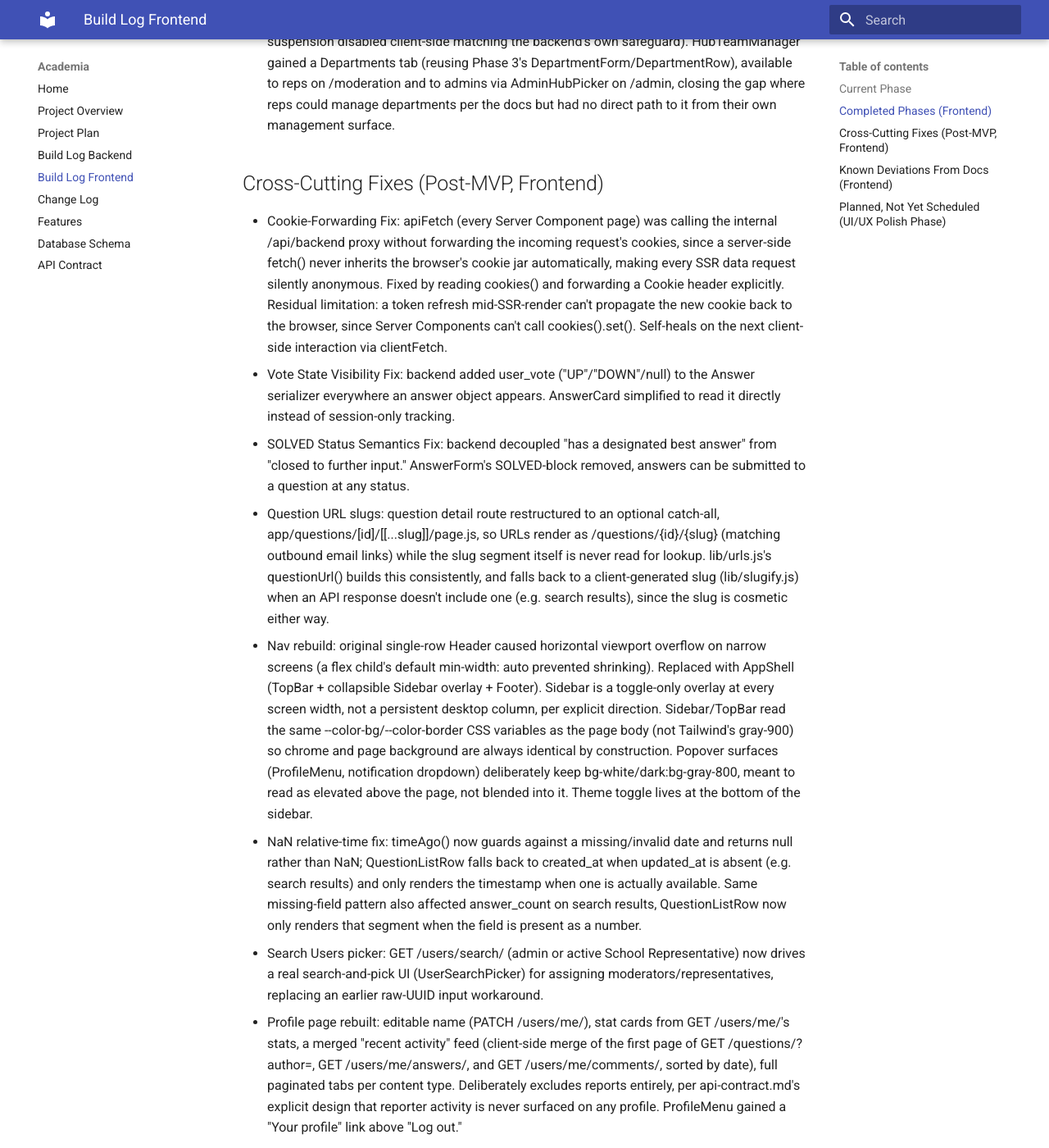
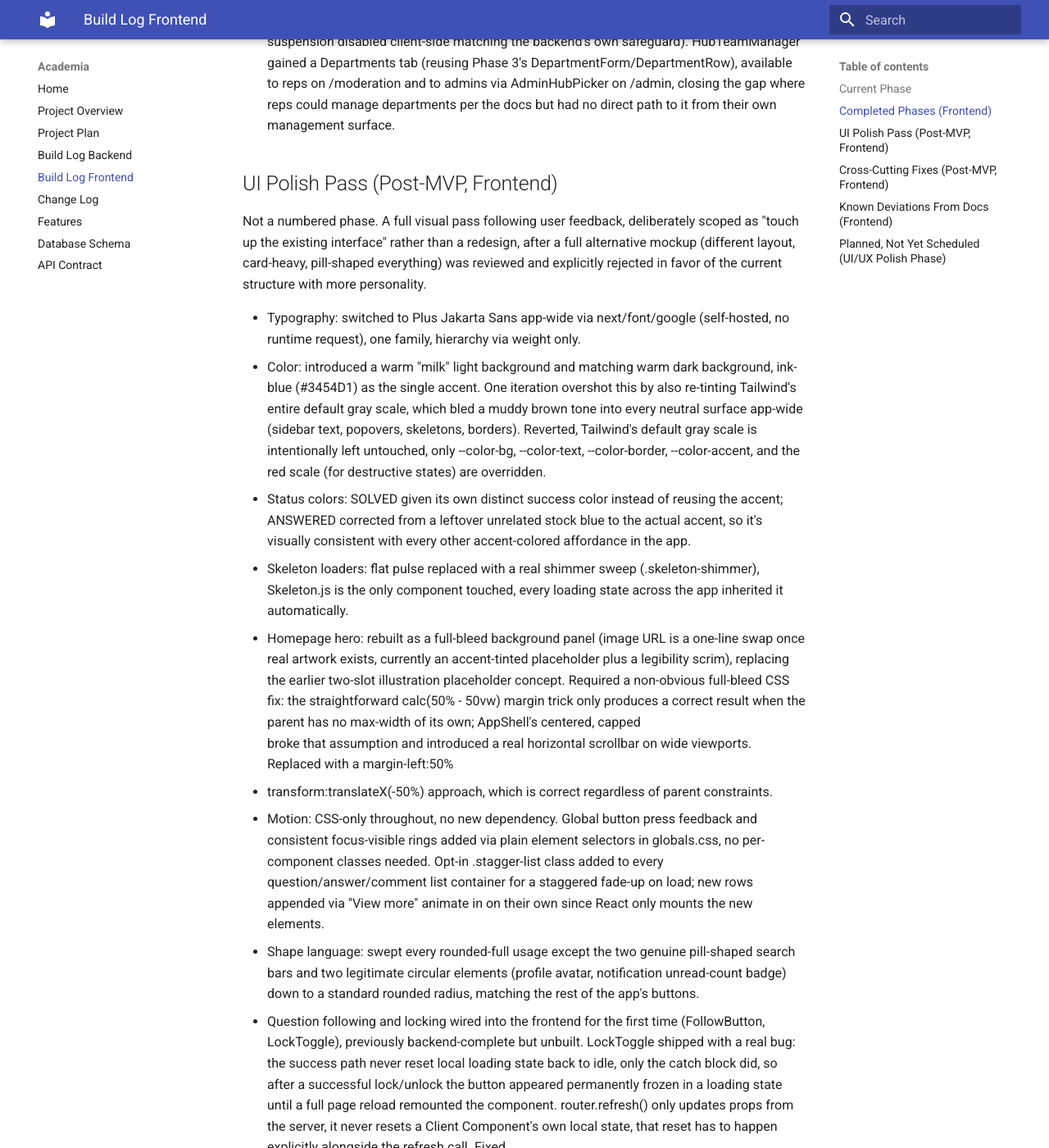
Before and after one commit to brandnova/academia, an MkDocs documentation site: the page built from docs/docs/BUILD_LOG_FRONTEND.md, in a window 1280 px wide and 1400 px high, scrolled down 1880 px. Shown: the whole window at 82% size. Built offline with MkDocs 1.6.1 and Material for MkDocs 9.7.7, drawn with Linux system fonts in a browser that asks for light colours; some of the changed text lies outside the part shown.

Commit message:
feat: complete frontend development, enhance metadata generation, and add sitemap and robots functionality

```diff
--- a/docs/docs/BUILD_LOG_FRONTEND.md
+++ b/docs/docs/BUILD_LOG_FRONTEND.md
@@ -75,6 +75,67 @@ of low-priority, frontend-only implementation notes kept for visibility.
   available to reps on /moderation and to admins via AdminHubPicker on
   /admin, closing the gap where reps could manage departments per the docs
   but had no direct path to it from their own management surface.
+
+## UI Polish Pass (Post-MVP, Frontend)
+
+Not a numbered phase. A full visual pass following user feedback, deliberately
+scoped as "touch up the existing interface" rather than a redesign, after a
+full alternative mockup (different layout, card-heavy, pill-shaped
+everything) was reviewed and explicitly rejected in favor of the current
+structure with more personality.
+
+- Typography: switched to Plus Jakarta Sans app-wide via next/font/google
+  (self-hosted, no runtime request), one family, hierarchy via weight only.
+- Color: introduced a warm "milk" light background and matching warm dark
+  background, ink-blue (#3454D1) as the single accent. One iteration
+  overshot this by also re-tinting Tailwind's entire default gray scale,
+  which bled a muddy brown tone into every neutral surface app-wide
+  (sidebar text, popovers, skeletons, borders). Reverted, Tailwind's
+  default gray scale is intentionally left untouched, only --color-bg,
+  --color-text, --color-border, --color-accent, and the red scale (for
+  destructive states) are overridden.
+- Status colors: SOLVED given its own distinct success color instead of
+  reusing the accent; ANSWERED corrected from a leftover unrelated
+  stock blue to the actual accent, so it's visually consistent with every
+  other accent-colored affordance in the app.
+- Skeleton loaders: flat pulse replaced with a real shimmer sweep
+  (.skeleton-shimmer), Skeleton.js is the only component touched, every
+  loading state across the app inherited it automatically.
+- Homepage hero: rebuilt as a full-bleed background panel (image URL is a
+  one-line swap once real artwork exists, currently an accent-tinted
+  placeholder plus a legibility scrim), replacing the earlier two-slot
+  illustration placeholder concept. Required a non-obvious full-bleed CSS
+  fix: the straightforward calc(50% - 50vw) margin trick only produces a
+  correct result when the parent has no max-width of its own; AppShell's
+  centered, capped <main> broke that assumption and introduced a real
+  horizontal scrollbar on wide viewports. Replaced with a margin-left:50%
+  + transform:translateX(-50%) approach, which is correct regardless of
+  parent constraints.
+- Motion: CSS-only throughout, no new dependency. Global button press
+  feedback and consistent focus-visible rings added via plain element
+  selectors in globals.css, no per-component classes needed. Opt-in
+  .stagger-list class added to every question/answer/comment list
+  container for a staggered fade-up on load; new rows appended via "View
+  more" animate in on their own since React only mounts the new elements.
+- Shape language: swept every rounded-full usage except the two genuine
+  pill-shaped search bars and two legitimate circular elements (profile
+  avatar, notification unread-count badge) down to a standard rounded
+  radius, matching the rest of the app's buttons.
+- Question following and locking wired into the frontend for the first
+  time (FollowButton, LockToggle), previously backend-complete but
+  unbuilt. LockToggle shipped with a real bug: the success path never
+  reset local loading state back to idle, only the catch block did, so
+  after a successful lock/unlock the button appeared permanently frozen
+  in a loading state until a full page reload remounted the component.
+  router.refresh() only updates props from the server, it never resets a
+  Client Component's own local state, that reset has to happen explicitly
+  alongside the refresh call. Fixed.
+- School and Hub pages merged into one, /schools/[id] now shows the full
+  hero (location, website, verification, question/moderator counts),
+  Ask a question action, and the complete filterable question list.
+  /hubs/[id] and /hubs/by-school/[schoolId] both reduced to thin redirects
+  into the merged page, kept as real routes since existing bookmarks and
+  email links point at them.
 
 ## Cross-Cutting Fixes (Post-MVP, Frontend)
 - Cookie-Forwarding Fix: apiFetch (every Server Component page) was calling
@@ -173,9 +234,18 @@ of low-priority, frontend-only implementation notes kept for visibility.
 ## Known Deviations From Docs (Frontend)
 - api-contract.md's Search Users section documents "Admin or School
   Representative" access; a message during development described the
-  intended permission as including Moderators instead. Built against the
-  currently documented behavior (Admin/Representative), unconfirmed which
-  is correct. Not merged into the docs sync pending your confirmation.
+  intended permission as including Moderators instead. Still unconfirmed.
+- Notifications and Reports targeting "answer" or "comment" content have no
+  standalone detail page to deep-link to; both render the content as
+  non-clickable plain text instead of a broken link.
+- Concurrent-request refresh race not yet mitigated: if multiple requests
+  expire at the same moment, more than one may attempt to use the same
+  refresh token before rotation completes, one could be rejected. Unlikely
+  at MVP traffic levels.
+- The HTML-entity arrow sweep (&larr; etc. to lucide icons) is incomplete,
+  only the question detail page's back link was converted incidentally
+  during the follow/lock work. At minimum the departments page and tags
+  page back-links still use literal arrow characters.
 
 ## Planned, Not Yet Scheduled (UI/UX Polish Phase)
 - Homepage rebuild: unfiltered paginated question list with hub/tag
@@ -201,3 +271,9 @@ of low-priority, frontend-only implementation notes kept for visibility.
 - Replace remaining HTML entity arrows (&larr; etc.) across the app with
   proper icon components (lucide-react), for visual consistency with every
   other directional/status affordance already built as an icon.
+- School Representative visibility into reports for their own school's
+  content, Reports is admin-only per api-contract.md today.
+- Standalone answer/comment permalink page for notification/report deep-links.
+- Full favicon/OG-image/web-manifest asset pass, deferred until the
+  project's final name and logomark are decided, base technical SEO
+  (metadata, sitemap.js, robots.js) shipped ahead of that.
```
Also changed, not shown: README.md, 6 other files.
